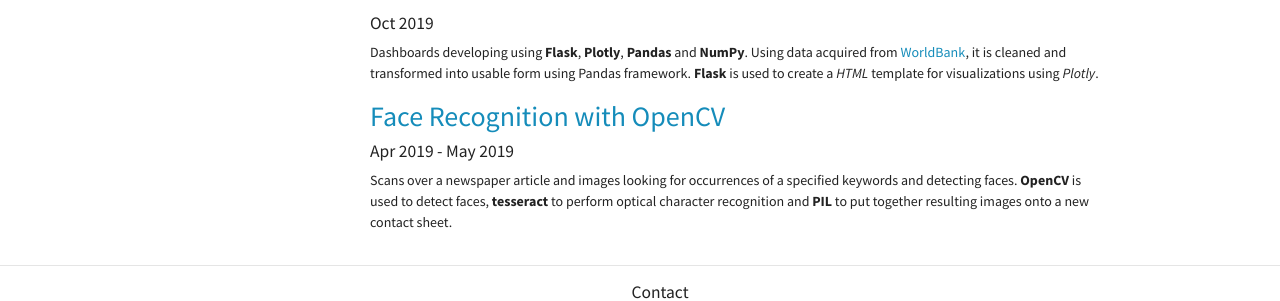
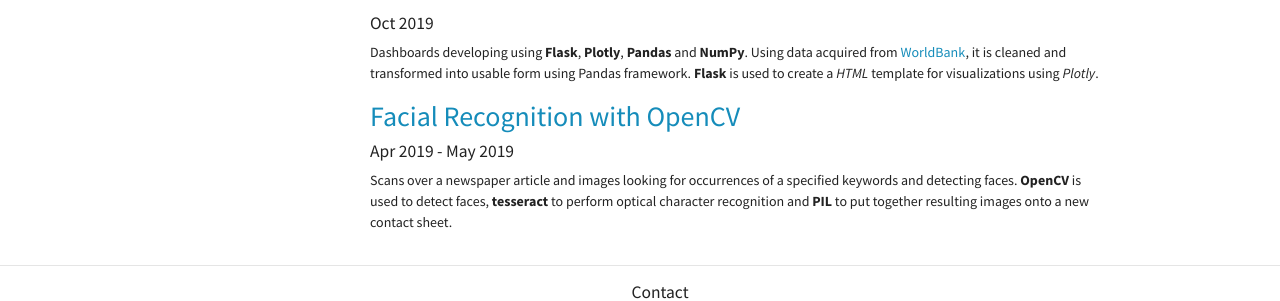
Before and after one commit to sergatron/sergatron.github.io, a Jekyll site: the page built from Projects.md, in a window 1280 px wide. Shown: the part 1099-1400 px from the top of the page. Built offline with Jekyll 4.4.1, drawn with Linux system fonts in a browser that asks for light colours; nearby versions of some CDN libraries.

Commit message:
Update title `Facial Rec...`

```diff
--- a/Projects.md
+++ b/Projects.md
@@ -35,6 +35,6 @@ This project focuses on analyzing interactions between users and articles on the
 Dashboards developing using **Flask**, **Plotly**, **Pandas** and **NumPy**. Using data acquired from [WorldBank](https://data.worldbank.org/), it is cleaned and transformed into usable form using Pandas framework. **Flask** is used to create a *HTML* template for visualizations using *Plotly*.
 
 
-## [Face Recognition with OpenCV](https://github.com/sergatron/Coursera/tree/master/open_cv_project)
+## [Facial Recognition with OpenCV](https://github.com/sergatron/Coursera/tree/master/open_cv_project)
 ##### Apr 2019 - May 2019
 Scans over a newspaper article and images looking for occurrences of a specified keywords and detecting faces. **OpenCV** is used to detect faces, **tesseract** to perform optical character recognition and **PIL** to put together resulting images onto a new contact sheet.
```
